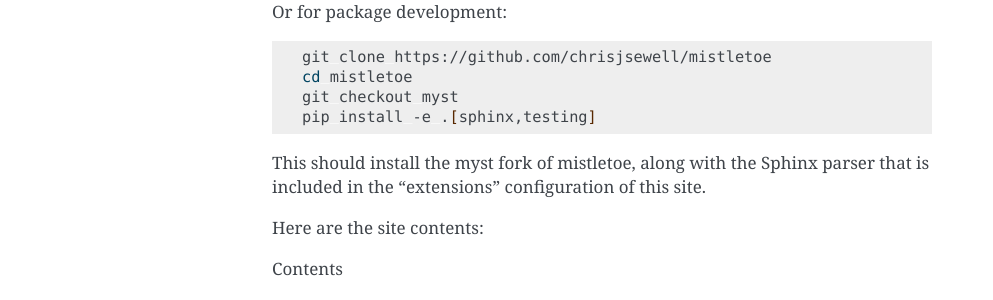
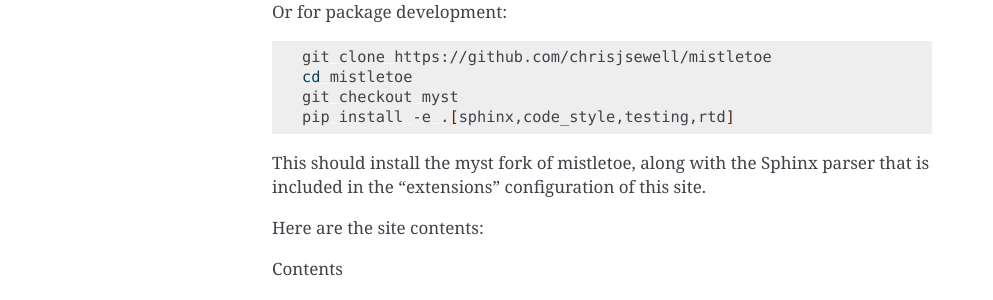
Before and after one commit to executablebooks/MyST-Parser, a Sphinx documentation site: the page built from docs/index.md, in a window 1280 px wide. Shown: the part 411-711 px from the top of the page, without its empty margins (148-1141 px from the left). Built offline with Sphinx 7.4.7, drawn with Linux system fonts in a browser that asks for light colours.

Commit message:
Add extras to install guide

````diff
--- a/docs/index.md
+++ b/docs/index.md
@@ -20,7 +20,7 @@ Or for package development:
 git clone https://github.com/chrisjsewell/mistletoe
 cd mistletoe
 git checkout myst
-pip install -e .[sphinx,testing]
+pip install -e .[sphinx,code_style,testing,rtd]
 ```
 
 This should install the myst fork of mistletoe, along with the Sphinx parser
````
